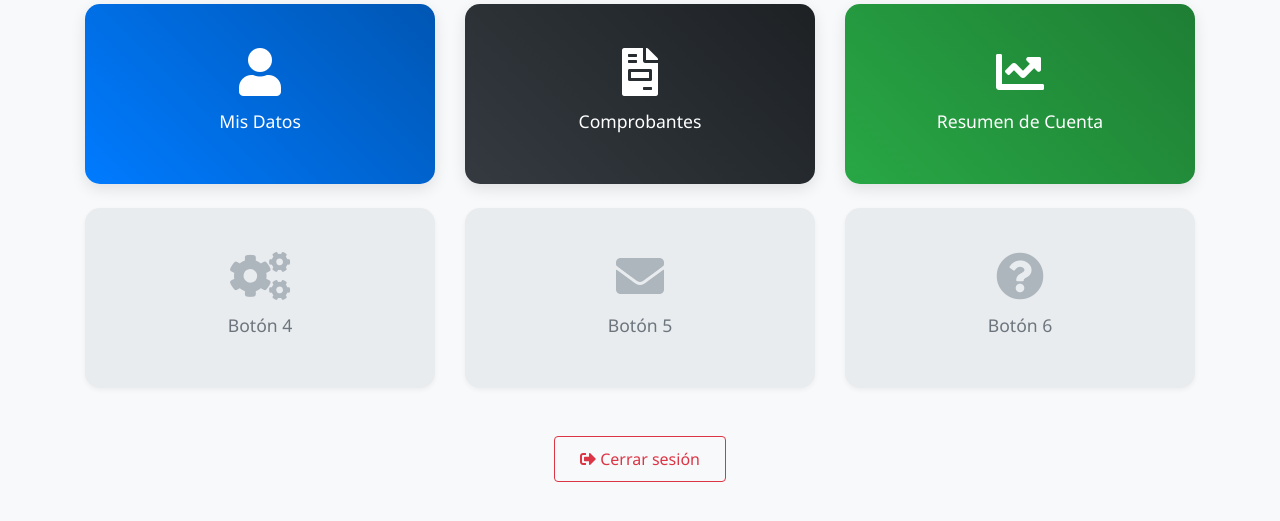
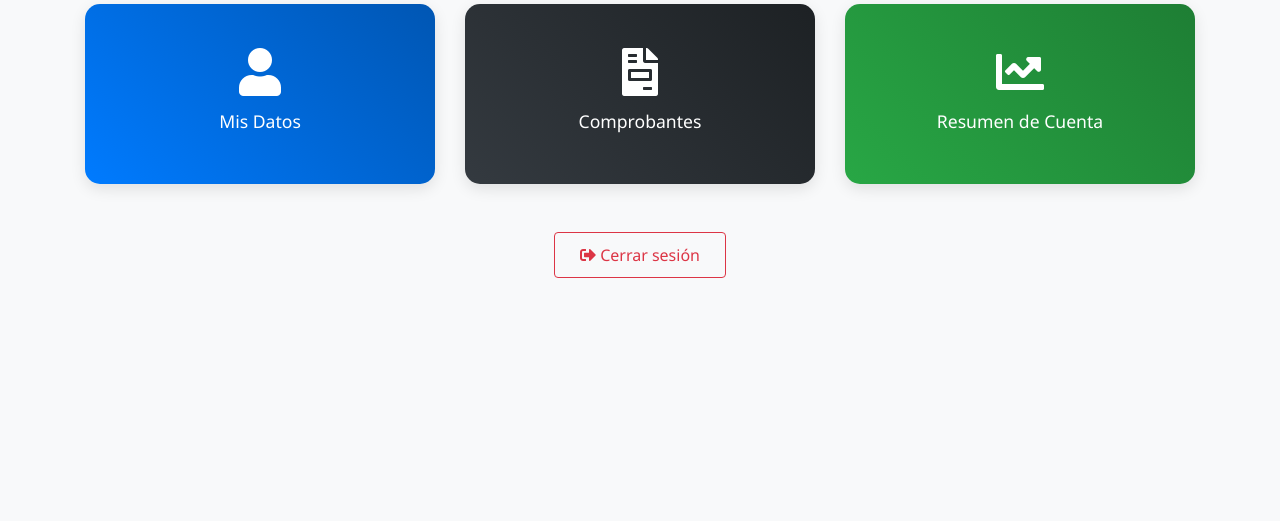
Before and after one commit to bergaeduardo/Adm_Proveedores, a Django app: page /Proveedores/dashboard/ in a window 1280 px wide. Shown: the part 155-676 px from the top of the page. Run offline with Django 3.2, Linux system fonts and the light colour scheme; some libraries are stand-ins or nearby versions.

Commit message:
Ocultar botones inactivos

```diff
--- a/core_App/Proveedores/templates/dashboard.html
+++ b/core_App/Proveedores/templates/dashboard.html
@@ -35,7 +35,7 @@
               <h5>Resumen de Cuenta</h5>
             </a>
           </div>
-          <div class="col-md-6 col-lg-4 mb-4">
+          <!-- <div class="col-md-6 col-lg-4 mb-4">
             <div class="dashboard-card disabled">
               <i class="fas fa-cogs icon"></i>
               <h5>Botón 4</h5>
@@ -52,7 +52,7 @@
               <i class="fas fa-question-circle icon"></i>
               <h5>Botón 6</h5>
             </div>
-          </div>
+          </div> -->
         </div>
 
         <div class="text-center mt-4 mb-4">
```
